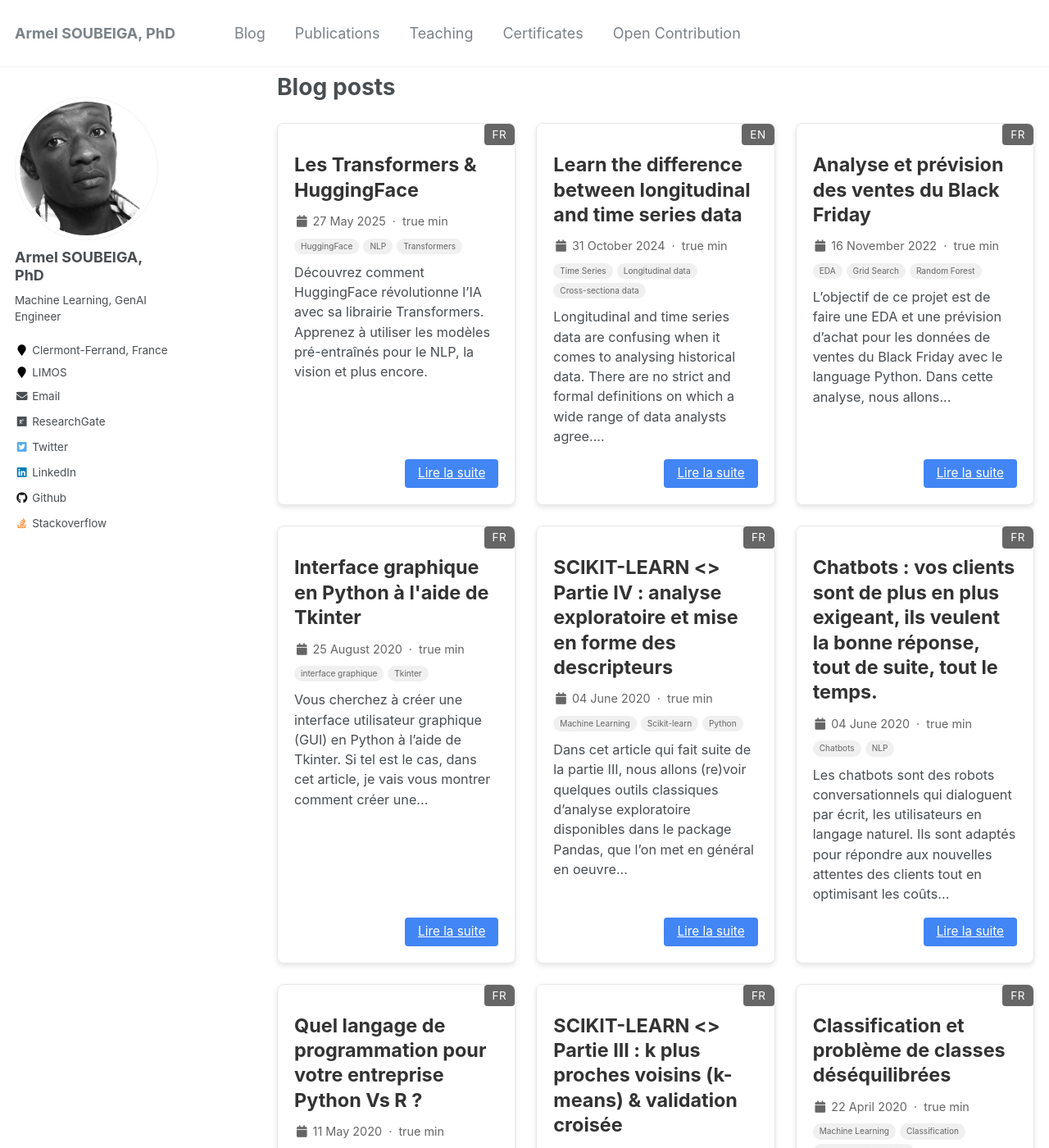
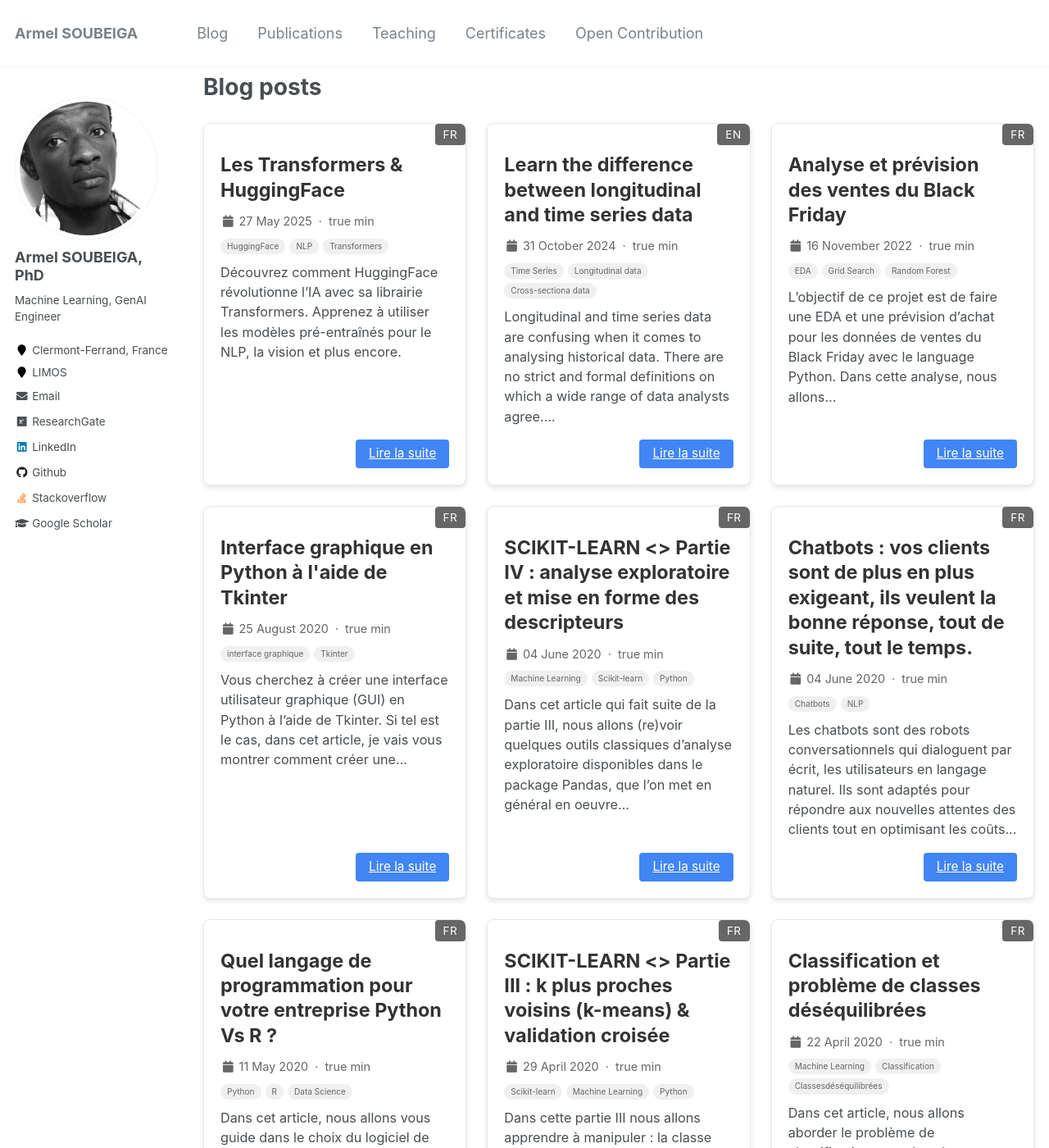
Before and after one commit to armelsoubeiga/armelsoubeiga.github.io, a Jekyll site: the page built from blog/index.html, in a window 1280 px wide and 1400 px high. Shown: the whole window at 82% size. Built offline with Jekyll 4.4.1, drawn with Linux system fonts in a browser that asks for light colours; the list of posts is cut into pages by our own code; some of the changed text lies outside the part shown.

Commit message:
Commit-290520251144

```diff
--- a/_config.yml
+++ b/_config.yml
@@ -7,9 +7,9 @@
 
 # Site Settings
 locale                   : "en-US"
-title                    : "Armel SOUBEIGA, PhD"
+title                    : "Armel SOUBEIGA"
 title_separator          : "-"
-name                     : &name "Armel SOUBEIGA, PhD"
+name                     : &name "Armel SOUBEIGA"
 description              : &description "Machine Learning, GenAI Engineer @ LIMOS"
 url                      : https://armelsoubeiga.github.io #
 baseurl                  : ""
@@ -87,7 +87,7 @@ author:
   location         : "Clermont-Ferrand, France"
   employer         : "LIMOS"
   pubmed           :
-  googlescholar    :
+  googlescholar    : "https://scholar.google.com/citations?user=sbJ57XQAAAAJ&hl"
   email            : "armel.soubeiga@yahoo.fr"
   researchgate     : "https://www.researchgate.net/profile/Armel-Soubeiga"
   uri              :
@@ -110,7 +110,7 @@ author:
   stackoverflow    : "11368978/armel-soubeiga"
   steam            :
   tumblr           :
-  twitter          : "ArmelSoubeiga"
+  twitter          :
   vine             :
   weibo            :
   xing             :
--- a/assets/css/archive-fix.css
+++ b/assets/css/archive-fix.css
@@ -27,11 +27,10 @@
 /*   .sidebar {
     float: left;
   }    */
-
   .archive {
     float: right;
-    max-width: calc(100% - 250px);
-    padding-left: 20px;
+    max-width: calc(100% - 200px); /* Réduit l'espace entre sidebar et contenu principal */
+    padding-left: 10px; /* Réduit également le padding gauche */
     margin-top: 10px;
     transition: margin 0.3s ease;
   }
@@ -48,6 +47,6 @@
 /* Correction pour les très grands écrans */
 @media (min-width: 1200px) {
   .archive {
-    max-width: calc(100% - 300px);
+    max-width: calc(100% - 220px); /* Réduit l'espace pour les grands écrans */
   }
 }
```
